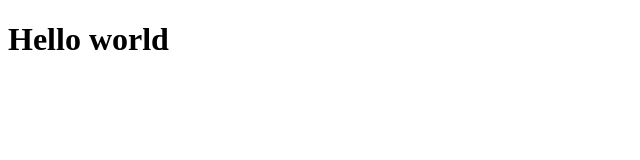
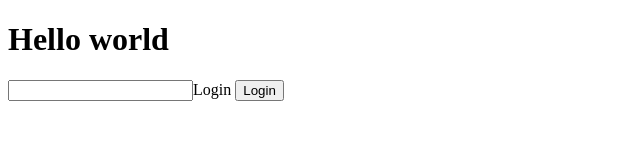
Before and after one commit to lexxprm/js_20180219, a website: page index.html in a window 1280 px wide. Shown: the whole page, without its empty margins (0-640 px from the left). Drawn offline with Linux system fonts and the light colour scheme.

Commit message:
Занятие 1

```diff
--- /dev/null
+++ b/blocks/auth/auth.js
@@ -0,0 +1,35 @@
+(function () {
+    'use strict';
+
+    class Auth {
+
+        constructor(el, data) {
+            this.el = el;
+            this.data = data;
+
+            this.render();
+
+            let form = this.el.querySelector('form');
+
+            form.addEventListener('submit', event => {
+                event.preventDefault();
+                console.log('login');
+            });
+
+        }
+
+        render() {
+
+            this.el.innerHTML = `
+                <form class="auth">
+                    <input class="auth__name" name="login"/>Login
+                    <button class="auth__submit">Login</button>
+                </form>
+        `;
+
+        }
+
+    }
+
+    window.Auth = Auth;
+})();
--- a/index.html
+++ b/index.html
@@ -3,8 +3,15 @@
 <head>
     <meta charset="UTF-8">
     <title>First page</title>
+    <script src="blocks/auth/auth.js"></script>
 </head>
 <body>
     <h1>Hello world</h1>
+
+    <div class="js-auth"></div>
+
+    <script>
+        let auth = new Auth(document.querySelector('.js-auth'), {});
+    </script>
 </body>
 </html>
```
Also changed, not shown: package.json (added, +22 -0 lines), blocks/auth/auth.css (added), 2 other files.
